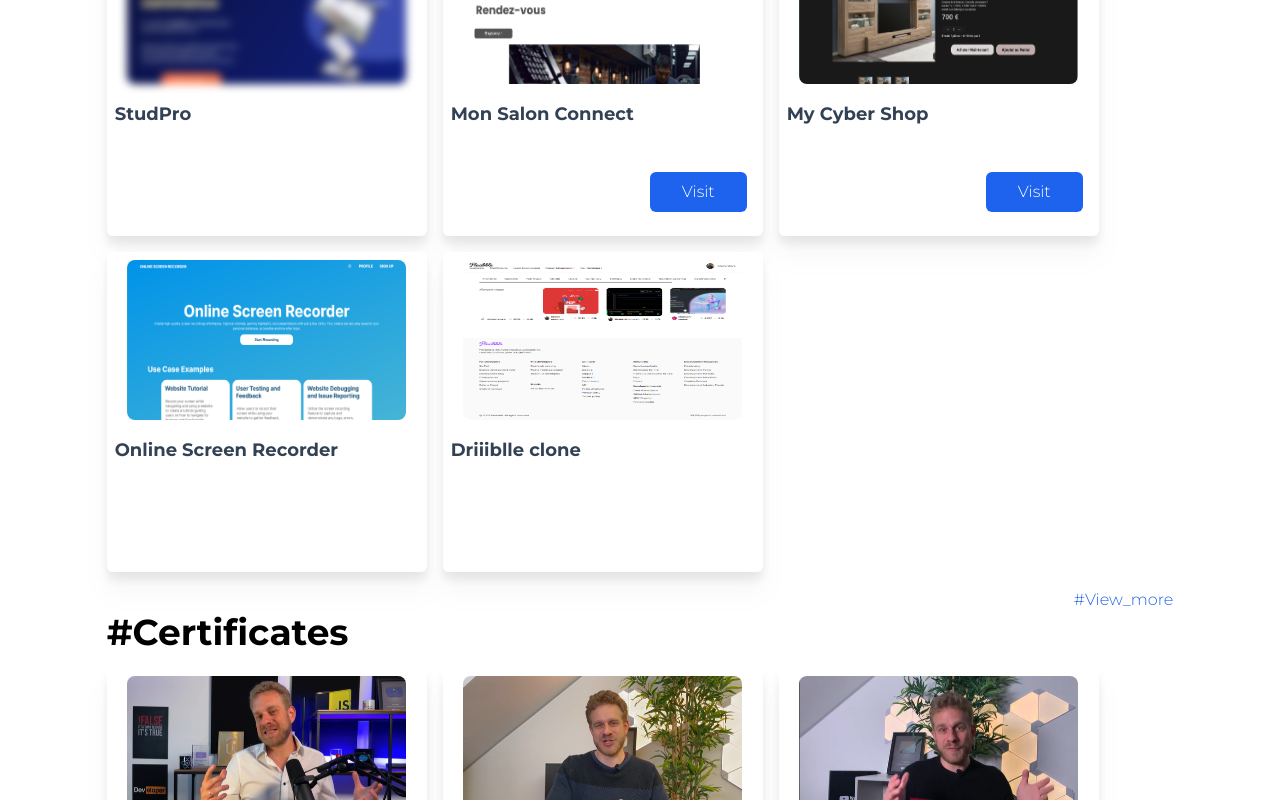
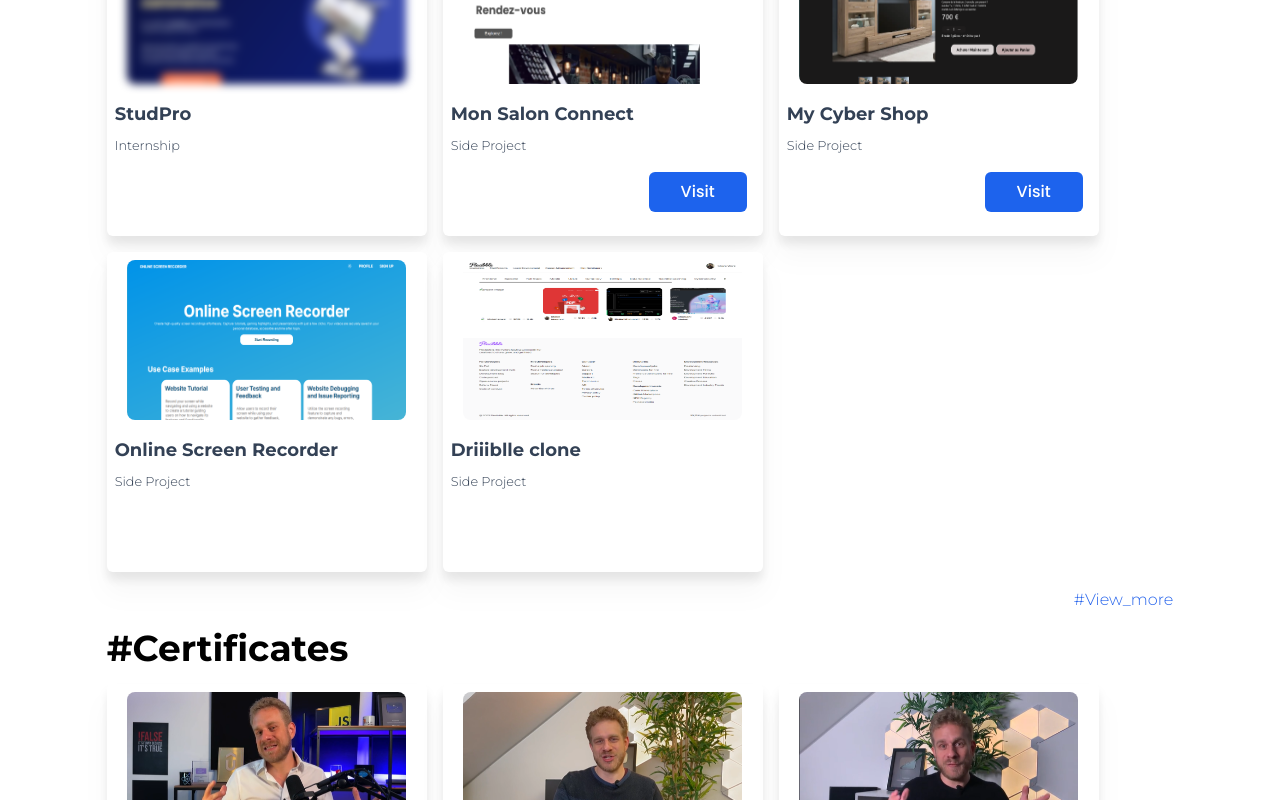
Before and after one commit to anwar-2000/latest_portfolio, a Next.js app: page / in a window 1280 px wide. Shown: the part 2220-3020 px from the top of the page. Built offline with nearby package versions, Linux system fonts and the light colour scheme; a web font is replaced by a local one.

Commit message:
Edit : cards hovering changed + font family of buttons + image filtering for my intern project

```diff
--- a/app/globals.css
+++ b/app/globals.css
@@ -21,3 +21,6 @@
 body {
   font-family: 'Montserrat', sans-serif;
 }
+button {
+  font-family: 'Poppins', sans-serif;
+}
--- a/components/Card.tsx
+++ b/components/Card.tsx
@@ -1,22 +1,24 @@
 import Link from 'next/link'
 import React from 'react'
 
-interface Props {
+type Props = {
     title : string
     description : string
     image : string
     url : string,
     date : string
+    type : "certificates" | "projects"
 }
 
-const Card = ({title,url,image,date}:Props) => {
-  return <div className='bg-white cursor-pointer text-slate-700 drop-shadow-xl hover:drop-shadow-2xl	relative w-[320px] min-h-[320px] flex flex-col items-start justify-start gap-2  rounded-md  hover:scale-105 duration-150'>
+const Card = ({title,url,image,date,type}:Props) => {
+  return <div className='bg-white cursor-pointer text-slate-700 drop-shadow-xl hover:bg-slate-200 border-slate-600	relative w-[320px] min-h-[320px] flex flex-col items-start justify-start gap-2  rounded-md'>
     <div className="w-full relative flex items-center justify-center p-2">
       <img src={image} alt={title} className={`w-11/12 h-40 rounded-lg ${image === "/images/studpro.png" && "blur-sm"} `}/>
     </div>
     <h1 className='font-bold text-lg pl-2 '>
         {title}
     </h1>
+    <small className='pl-2'>{type === "projects" ? image === "/images/studpro.png" ? "Internship" : "Side Project" : ""}</small>
     {date && <small className='pl-2'>{date}</small>}
      { url.length > 0 && <Link href={url} target="_blank"><button onClick={(e)=>e.stopPropagation()} className='bg-bg-main py-2 px-8 text-white absolute bottom-6 right-4 rounded-md'>Visit</button></Link>}
   </div>
--- a/components/CardsItems.tsx
+++ b/components/CardsItems.tsx
@@ -29,7 +29,7 @@ const CardItems = ({title,cards,link,type}:Props) => {
 {    cardModal.state && <Modal type={type} description={cardModal.description} image={cardModal.image} onClose={closeModal} title={cardModal.title} url={cardModal.url} skills={cardModal.skills}  />}
     </AnimatePresence>
 
-    <div className='relative bg-white  pt-30 flex flex-wrap items-center justify-start gap-4 w-10/12'>
+    <div className='relative bg-white pt-30 flex flex-wrap items-center justify-start gap-4 w-10/12'>
       <h3 className='w-full text-2xl md:text-4xl font-extrabold text-black'>#{title}</h3>
         {cards.map((card, index) => (
           <motion.div
@@ -40,10 +40,10 @@ const CardItems = ({title,cards,link,type}:Props) => {
             transition={{ duration: 0.5, delay: index * 0.2 }}
             onClick={()=>setCardModal({state : true , image : card.image , title : card.title , description : card.description , url : card.url , skills : card.skills || []})}
           >
-            <Card title={card.title} description={card.description} image={card.image} url={card.url} date={card.date} />
+            <Card title={card.title} description={card.description} image={card.image} url={card.url} date={card.date} type={type}/>
           </motion.div>
         ))}
-      { link && <Link href={link} target="_blank" className='text-blue-600 w-full cursor-pointer hover:text-blue-800 text-end'>#View_more</Link>}
+      { link && <Link href={link} target="_blank" className='text-blue-600 w-full cursor-pointer hover:text-blue-800 pb-8 md:pb-4 text-end'>#View_more</Link>}
     </div>
     </>
 };
--- a/components/modal/Modal.tsx
+++ b/components/modal/Modal.tsx
@@ -42,11 +42,11 @@ const Modal = ({title,description,image,url,onClose,skills,type}:Props) => {
         exit="exit"
         className='w-full md:w-4/5 h-[90vh] overflow-y-auto z-20 bg-white text-white flex flex-col items-start justify-start gap-4 rounded-tl-2xl rounded-tr-2xl '
         >
-        <div className="relative w-full">
-            <img src={image}  alt={title + " " + "image"} className={`w-full rounded-md ${image === "/images/studpro.png" && "blur-sm"} `}/>
+        <div className={`relative w-full ${image === "/images/studpro.png" && "bg-black "}`}>
+            <img src={image}  alt={title + " " + "image"} className={`w-full rounded-md ${image === "/images/studpro.png" && "opacity-10 md:blur-md"} `}/>
         </div>
         <div className="self-stretch w-full bg-white text-black flex flex-col items-start justify-start pb-8">
-        <h3 className='pl-4 text-4xl pb-4'>{title}</h3>
+        <h3 className='pl-4 text-2xl md:text-4xl pb-4'>{title}</h3>
         <h6 className='font-bold pl-4'>{type === "certificates" ? "Certificate description : " : "Project Description"}</h6>
         <p className='font-light text-lg pl-4 w-10/12'>{description}</p>
        {skills.length > 0 && <h6 className='font-bold pl-4'>Tech Stack :</h6>}
```
